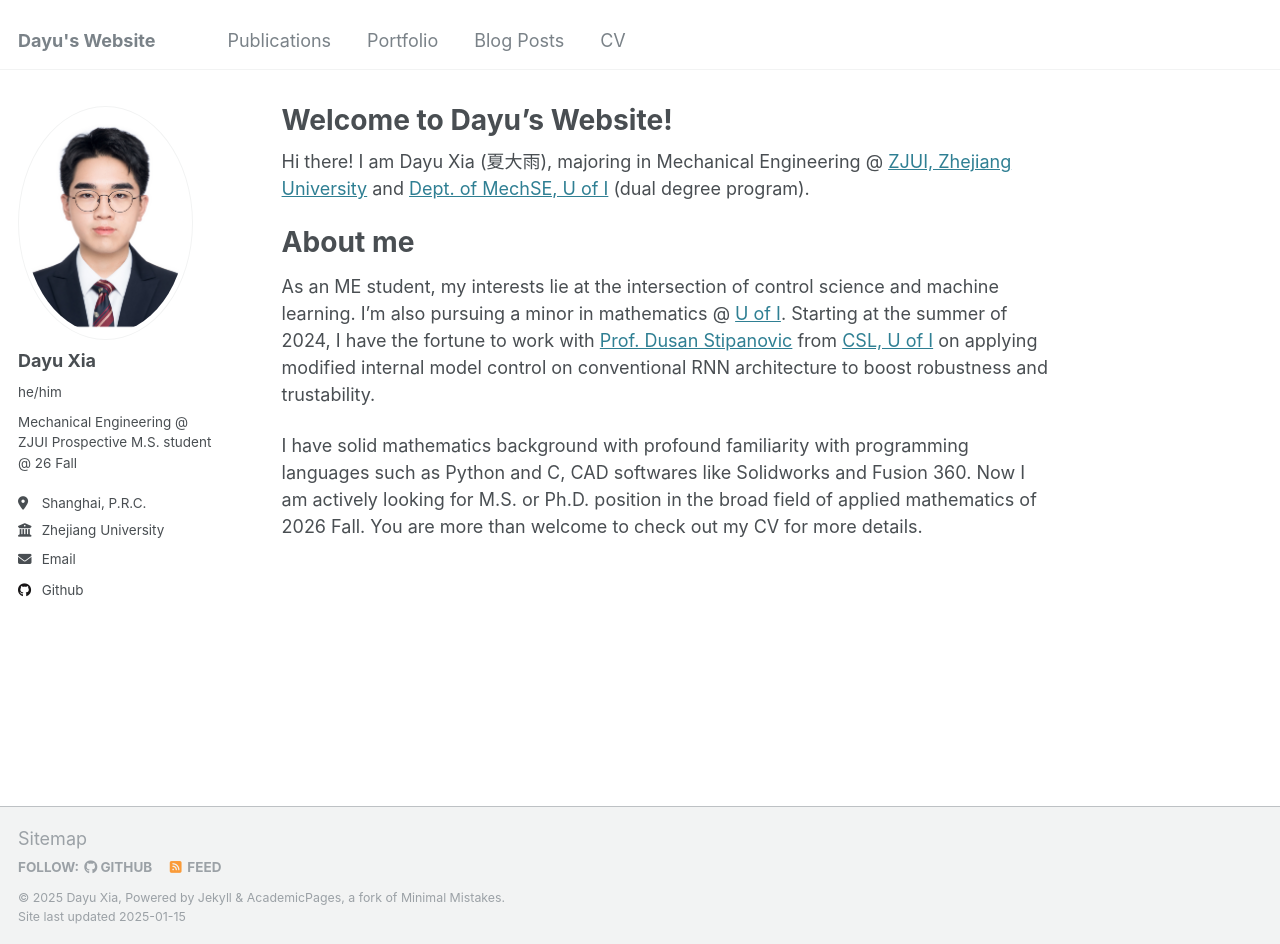
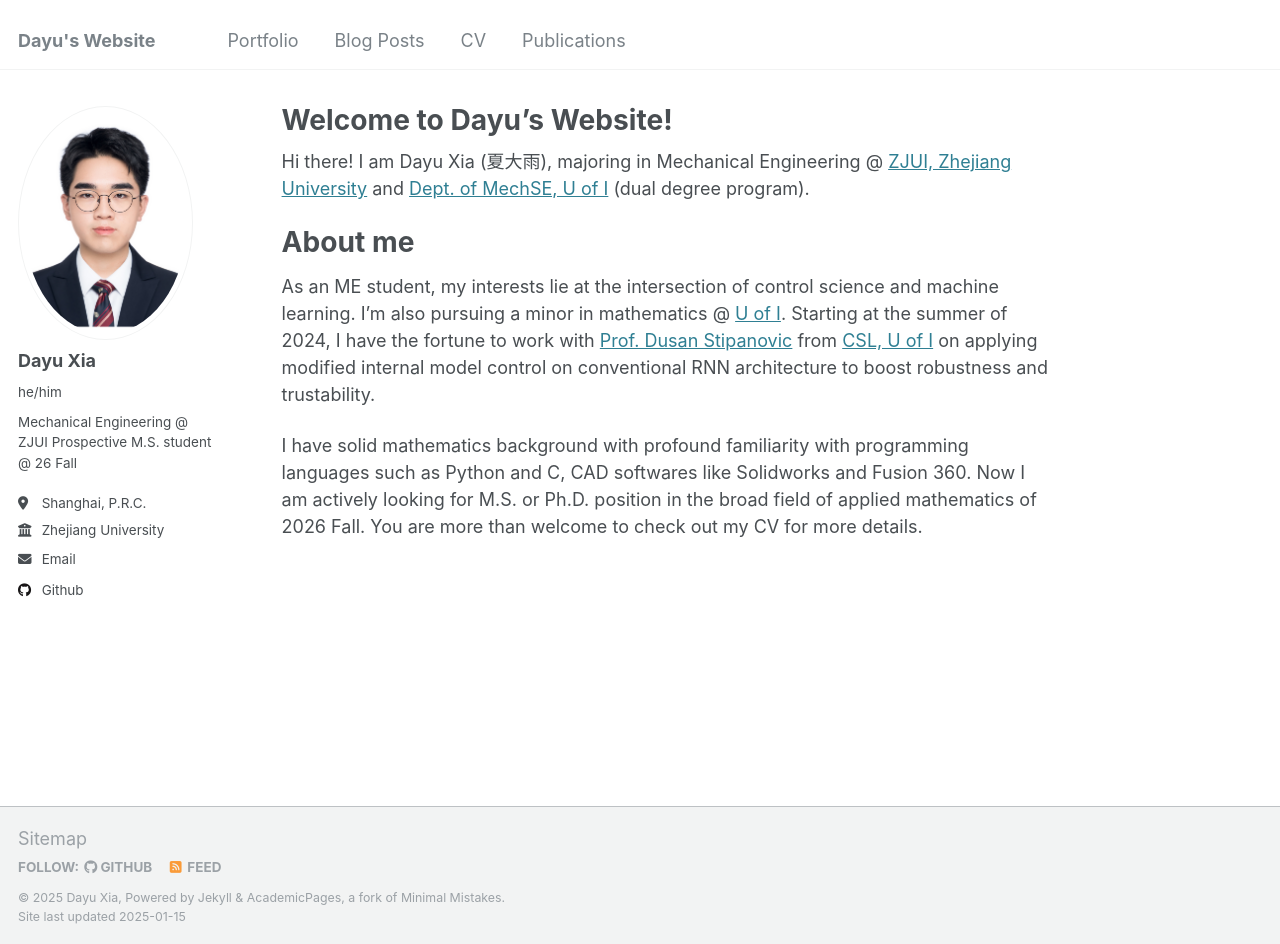
Before and after one commit to dyxia1241/dyxia1241.github.io, a Jekyll site: the page built from _pages/about.md, in a window 1280 px wide and 944 px high. Built offline with Jekyll 4.4.1, drawn with Linux system fonts in a browser that asks for light colours; part of the change alters nothing that is shown.

```diff
--- a/_data/navigation.yml
+++ b/_data/navigation.yml
@@ -5,8 +5,6 @@
 # prevent it from being included in the site.
 
 main:
-  - title: "Publications"
-    url: /publications/
 
   #- title: "Talks"
     #url: /talks/
@@ -23,5 +21,8 @@ main:
   - title: "CV"
     url: /cv/
 
+  - title: "Publications"
+    url: /publications/
+
   #- title: "Guide"
     #url: /markdown/
```
